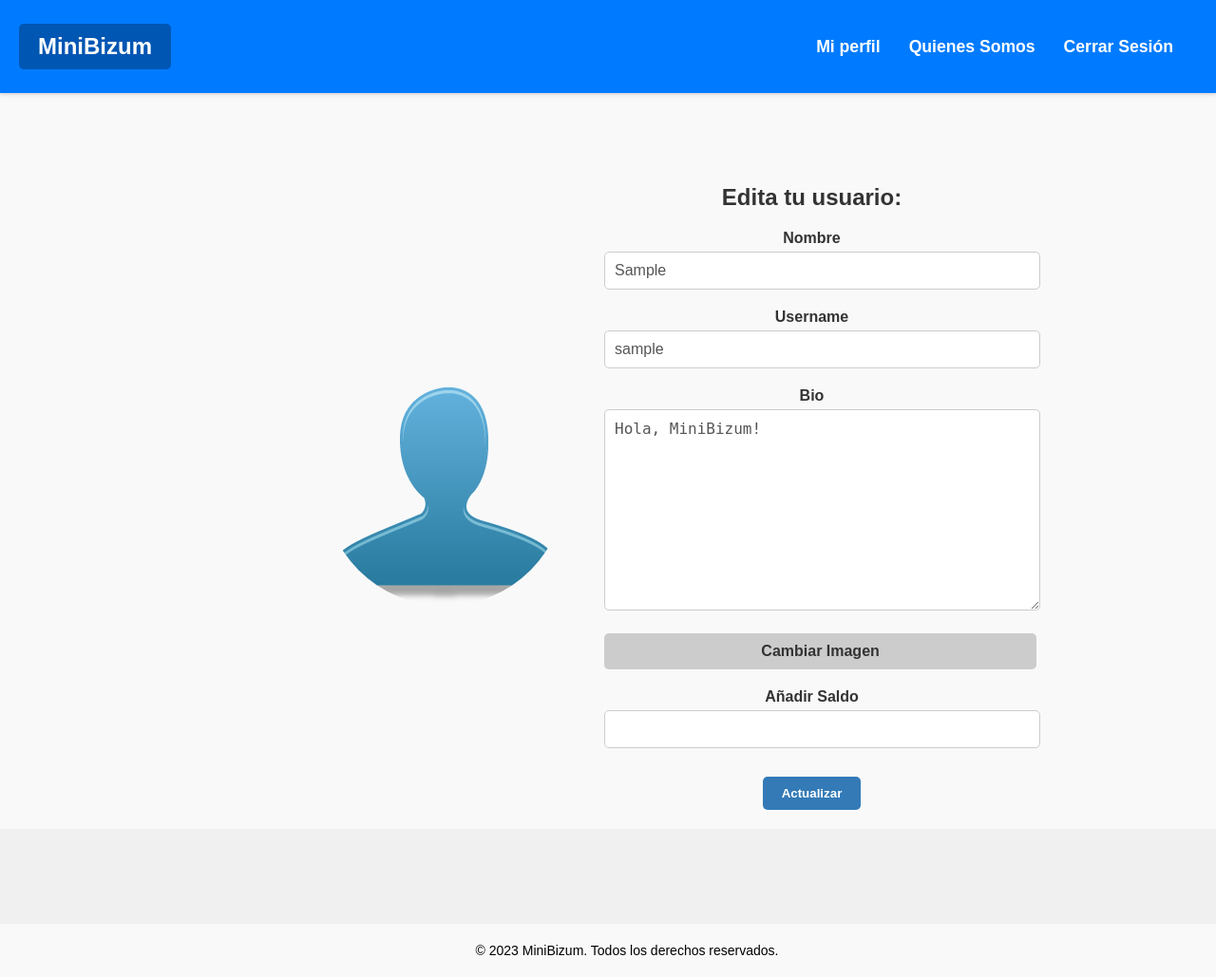
After one commit to PabloGradolph/MiniBizum, a Django app: page /edit/ in a window 1280 px wide. The commit adds this page. Shown: the whole page at 95% size. Run offline with Django 4.2, Linux system fonts and the light colour scheme; the visitor is signed in with stand-in values (Sample User, id 1).

Commit message:
Edit profile view
On branch main
Your branch is up to date with 'origin/main'.

Changes to be committed:
	modified:   Social/forms.py
	modified:   Social/views.py
	new file:   static/css/social/edit.css
	new file:   templates/social/editartwo.html
	modified:   templates/social/profile.html

```diff
--- a/Social/forms.py
+++ b/Social/forms.py
@@ -37,6 +37,10 @@ class UserUpdateForm(forms.ModelForm):
         fields = ['first_name', 'username']
 
 class ProfileUpdateForm(forms.ModelForm):
+    amount_to_add = forms.DecimalField(max_digits=10, decimal_places=2, required=False, min_value=0)
     class Meta:
         model = Profile
         fields = ['image', 'bio']
+        widgets = {
+            'image': forms.FileInput(attrs={'class': 'hide-current-image'})
+        }
--- a/Social/views.py
+++ b/Social/views.py
@@ -65,20 +65,28 @@ def home(request):
 
 @login_required(login_url='login')
 def edit(request):
+    error = ''
     if request.method == 'POST':
         u_form = UserUpdateForm(request.POST, instance=request.user)
         p_form = ProfileUpdateForm(request.POST, request.FILES, instance=request.user.profile)
 
         if u_form.is_valid() and p_form.is_valid():
             u_form.save()
-            p_form.save()
-            return redirect('home')
+
+            amount_to_add = p_form.cleaned_data.get('amount_to_add')
+            if amount_to_add is not None:
+                profile = p_form.save(commit=False)
+                profile.amount += amount_to_add
+                profile.save()
+            return redirect('profile', username=request.user.username)
+        else:
+            error = "Ese nombre de usuario ya está registrado en MiniBizum."
     else:
         u_form = UserUpdateForm(instance=request.user)
-        p_form = ProfileUpdateForm()
+        p_form = ProfileUpdateForm(instance=request.user.profile)
 
-    context = {'u_form': u_form, 'p_form': p_form}
-    return render(request, 'social/editar.html', context)
+    context = {'u_form': u_form, 'p_form': p_form, 'error': error}
+    return render(request, 'social/editartwo.html', context)
 
 
 @login_required(login_url='login')
--- /dev/null
+++ b/static/css/social/edit.css
@@ -0,0 +1,104 @@
+.container {
+    display: flex;
+    justify-content: space-between;
+    align-items: flex-start;
+    margin-top: 100px;
+    width: 100%;
+    padding: 20px;
+    text-align: center;
+    background-color: #f9f9f9;
+}
+
+.formulario {
+    display: flex;
+    justify-content: space-between;
+    align-items: center;
+    margin-top: 50px;
+    margin-left: 25%;
+}
+
+.formulario .user-img {
+    flex-basis: 30%;
+}
+
+.avator {
+    max-width: 400px;
+    border-radius: 50%;
+    margin-right: 20px;
+}
+
+.edit-title {
+    font-size: 24px;
+    font-weight: bold;
+    margin-bottom: 20px;
+    color: #333;
+}
+
+.formulario form {
+    flex-basis: 70%;
+    padding-left: 20px;
+}
+
+.input-wrapper {
+    margin-bottom: 20px;
+}
+
+.input-wrapper label {
+    font-weight: bold;
+    display: block;
+    margin-bottom: 5px;
+    color: #333;
+}
+
+.input-wrapper input[type="text"],
+.input-wrapper textarea{
+    width: 100%;
+    padding: 10px;
+    border: 1px solid #ccc;
+    border-radius: 5px;
+    font-size: 16px;
+    color: #555;
+}
+
+.primary-btn {
+    margin-top: 10px;
+    background-color: #337ab7;
+    color: white;
+    border: none;
+    border-radius: 5px;
+    padding: 10px 20px;
+    font-weight: bold;
+    text-decoration: none;
+}
+
+.primary-btn:hover {
+    background-color: #23527c;
+}
+
+.custom-file-upload {
+    display: inline-block;
+    padding: 10px 20px;
+    background-color: #ccc;
+    color: #fff;
+    border: none;
+    border-radius: 5px;
+    cursor: pointer;
+    width: 95%;
+}
+
+input[type="file"] {
+    display: none;
+}
+
+.hide-current-image {
+    display: none;
+}
+
+.input-wrapper input[type="number"]{
+    width: 100%;
+    padding: 10px;
+    border: 1px solid #ccc;
+    border-radius: 5px;
+    font-size: 16px;
+    color: #555;
+}
--- /dev/null
+++ b/templates/social/editartwo.html
@@ -0,0 +1,70 @@
+{% extends 'base.html' %}
+{% load static %}
+
+{% block title %}
+    Editar Perfil
+{% endblock %}
+
+{% block styles %}
+<link rel="stylesheet" href="{% static 'css/social/edit.css' %}">
+{% endblock %}
+
+{% block header %}
+<header>
+    <div class="header-container">
+        <div class="logo">
+            <a href="{% url 'home' %}" id="change" class="logo-btn">
+                MiniBizum
+            </a>
+        </div>
+        <nav>
+            <a href="#">Mi perfil</a>
+            <a href="#">Quienes Somos</a>
+            {% if user.is_authenticated %}
+                <a href="{% url 'logout' %}">Cerrar Sesión</a>
+            {% else %}
+                <a href="{% url 'login' %}">Iniciar Sesión</a>
+            {% endif %}
+        </nav>
+    </div>
+</header>
+{% endblock %}
+
+{% block content %}
+<div class="container">
+    <div class="formulario">
+        <div class="user-img">
+            <img src="{{ user.profile.image.url }}" alt="" class="avator">
+        </div>
+
+        <!-- Formulario -->
+        <form class="col pr-0" method="post" enctype="multipart/form-data">
+            <h3 class="edit-title">Edita tu usuario:</h3>
+            <p>{{ error }}</p>
+            {% csrf_token %}
+            <div class="input-wrapper">
+                <label>Nombre</label>
+                {{ u_form.first_name }}
+            </div>
+            <div class="input-wrapper">
+                <label for="user-name-id">Username</label>
+                {{ u_form.username }}
+            </div>
+            <div class="input-wrapper">
+                <label>Bio</label>
+                {{ p_form.bio }}
+            </div>
+            <div class="input-wrapper">
+                <label for="id_image" class="custom-file-upload">Cambiar Imagen</label>
+                {{ p_form.image }}
+            </div>
+            <div class="input-wrapper">
+                <label for="id_amount" class="amount">Añadir Saldo</label>
+                {{ p_form.amount_to_add }}
+            </div>
+
+            <button class="btn primary-btn">Actualizar</button>
+        </form>
+    </div>
+</div>
+{% endblock %}
--- a/templates/social/profile.html
+++ b/templates/social/profile.html
@@ -8,7 +8,6 @@
 
 {% block styles %}
 <link rel="stylesheet" href="{% static 'css/social/profile.css' %}">
-<link href="https://stackpath.bootstrapcdn.com/font-awesome/4.7.0/css/font-awesome.min.css" rel="stylesheet">
 {% endblock %}
 
 {% block header %}
```
